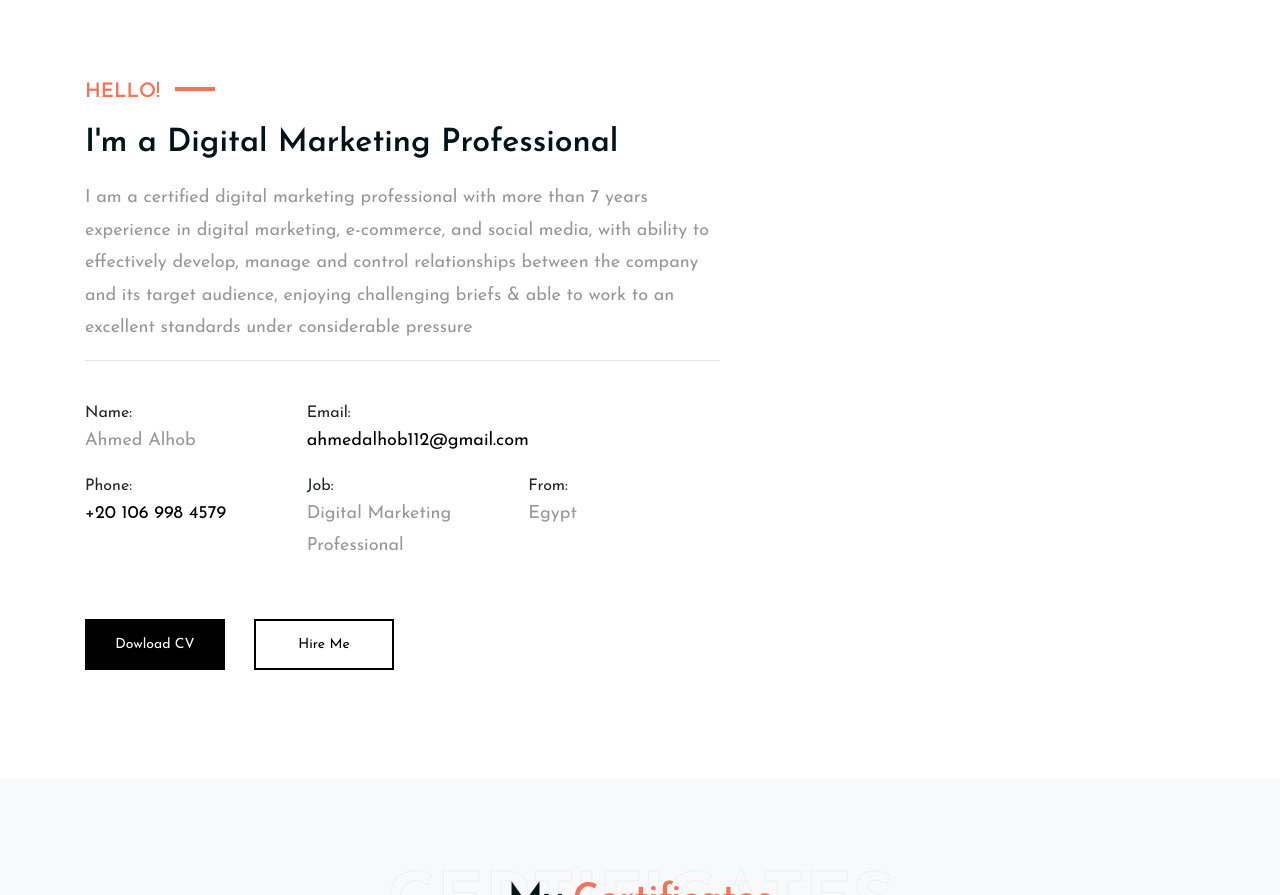
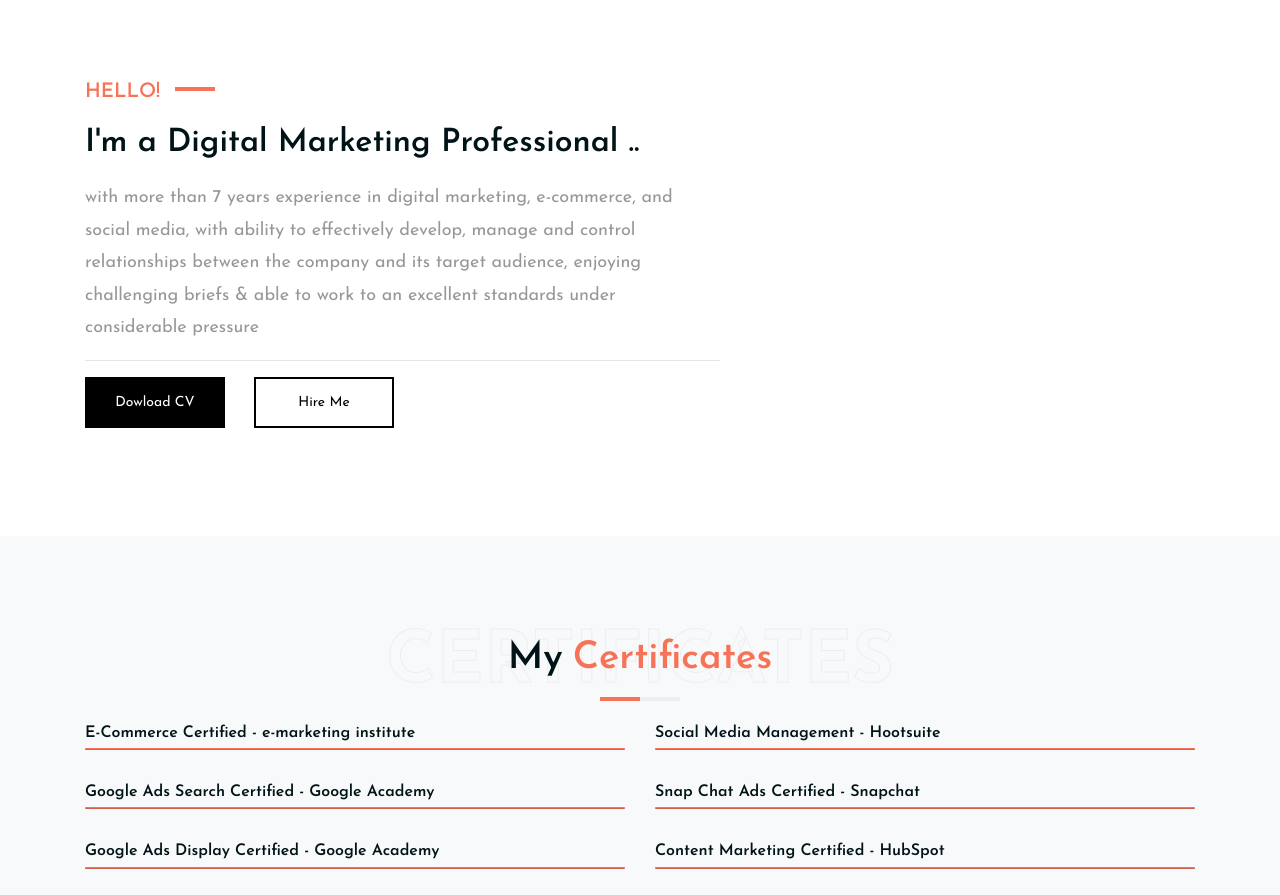
Before and after one commit to ma7aziz/ahmed-cv, a plain HTML site: page index.html in a window 1280 px wide. Shown: the part 820-1715 px from the top of the page. Drawn offline with Linux system fonts and the light colour scheme.

Commit message:
change contet

```diff
--- a/css/style.css
+++ b/css/style.css
@@ -259,6 +259,7 @@ ol {
 }
 
 .hero-content{
+  padding-top: 70px;
   position:relative;
   z-index: 9999;
 }
--- a/index.html
+++ b/index.html
@@ -83,8 +83,8 @@
                         </h4>
                         <p class="text-dark max-width-450 mx-0 my-4 mb-3">Looking for my next
 							opportunity <br>
-							to make a change.
-							The digital way.</p>
+							to make a change
+							the digital way.</p>
                         <a href="/cv.pdf" class="btn mr-4 mb-2 " target="__blank"><span>Dowload CV</span></a>
 						<a href="#contact" class="site-btn btn-line mr-4 mb-2">Hire Me</a>
                         <div>
@@ -111,51 +111,10 @@
 				</div> -->
 				<div class="col-lg-7">
 					<h5 class="about-title">HELLO!</h5>
-					<h2 class="about">I'm a Digital Marketing Professional</h2>
-					<p>I am a certified digital marketing professional with more than 7 years experience in digital marketing, e-commerce, and social media, with ability to effectively develop, manage and control relationships between the company and its target audience, enjoying challenging briefs & able to work to an excellent standards under considerable pressure </p>
+					<h2 class="about">I'm a Digital Marketing Professional ..</h2>
+					<p>with more than 7 years experience in digital marketing, e-commerce, and social media, with ability to effectively develop, manage and control relationships between the company and its target audience, enjoying challenging briefs & able to work to an excellent standards under considerable pressure </p>
   					<hr>
-                  	<div class="content-info mt-40 mb-40">
-	                 	<div class="row">
-		                    <div class="col-lg-4 col-md-12 col-sm-12 single-info">
-		                       <span>
-		                          Name:
-		                       </span>
-		                       <p>Ahmed Alhob</p>
-		                    </div>
-		                    <div class="col-lg-6 col-md-12 col-sm-12 single-info">
-		                       <span>
-		                          Email:
-		                       </span>
-		                       <p><a href="mailto:ahmedalhob112@gmail.com">ahmedalhob112@gmail.com </a></p>
-		                    </div>
-		                    <!-- <div class="col-lg-4 col-md-12 col-sm-12 single-info">
-		                       <span>
-		                          Age:
-		                       </span>
-		                       <p>01 August 1989</p>
-		                    </div> -->
-		                 </div>
-		                 <div class="row">
-		                    <div class="col-lg-4 col-md-12 col-sm-12 single-info">
-		                       <span>
-		                          Phone:
-		                       </span>
-		                       <p><a href="tel:+201069984579" class="text-custom">+20 106 998 4579</a></p>
-		                    </div>
-		                    <div class="col-lg-4 col-md-12 col-sm-12 single-info">
-		                       <span>
-		                          Job:
-		                       </span>
-		                       <p>Digital Marketing Professional</p>
-		                    </div>
-		                    <div class="col-lg-4 col-md-12 col-sm-12 single-info">
-		                       <span>
-		                          From:
-		                       </span>
-		                       <p>Egypt</p>
-		                    </div>
-	                 	</div>
-                 	</div>
+
                  	<a href="/cv.pdf" class="btn mr-4 mb-2 " target="__blank"><span>Dowload CV</span></a>
 						<a href="#contact" class="site-btn btn-line mr-4 mb-2">Hire Me</a>
 				</div>
```
